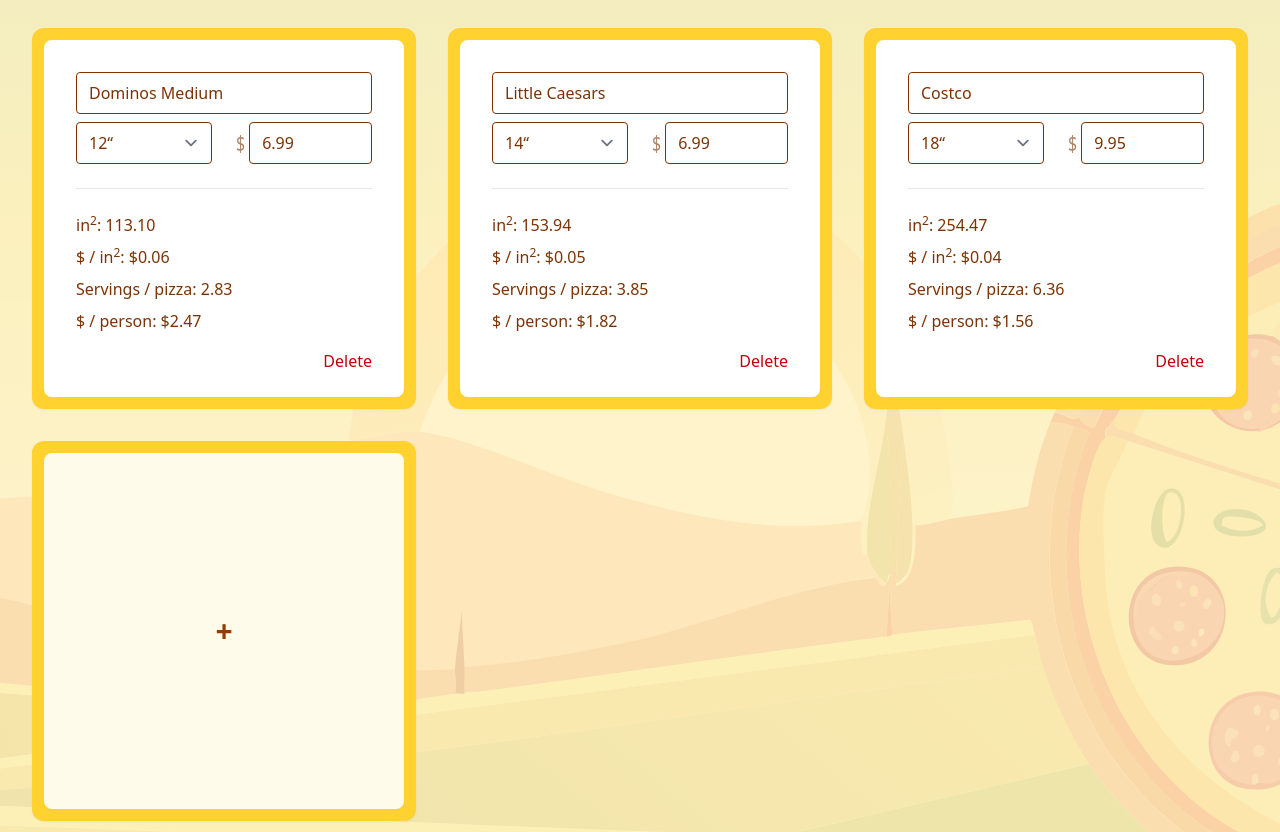
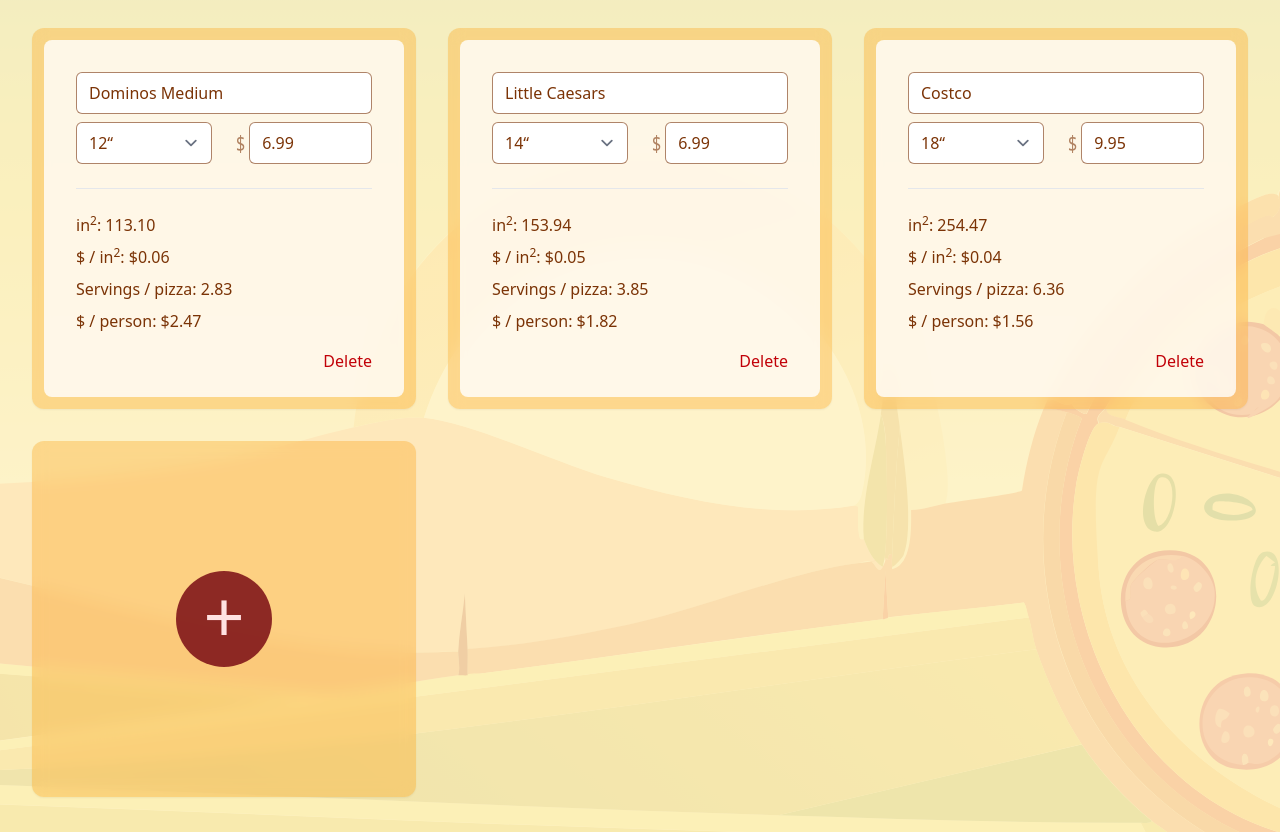
Before and after one commit to michaelbonner/pizza-size-price-calculator, a SvelteKit app: page / in a window 1280 px wide. Shown: the part 420-1252 px from the top of the page. Built offline with nearby package versions, Linux system fonts and the light colour scheme.

Commit message:
Add a little fun

```diff
--- a/src/routes/+page.svelte
+++ b/src/routes/+page.svelte
@@ -26,15 +26,15 @@
 	</p>
 </div>
 
-<div class="grid gap-8 py-8 w-full lg:grid-cols-3 mt-6 text-amber-900">
-	{#each pizzas as pizza, index (pizza.name)}
-		<div class="flex items-center p-3 bg-amber-300 rounded-xl shadow-xs">
-			<div class="grid gap-2 py-8 px-8 w-full bg-white rounded-lg">
+<div class="grid gap-y-8 gap-x-4 xl:gap-8 py-8 w-full lg:grid-cols-3 mt-6 text-amber-900">
+	{#each pizzas as pizza, index (index)}
+		<div class="flex items-center p-3 bg-amber-500/30 rounded-xl backdrop-blur-sm shadow-xs">
+			<div class="grid gap-2 py-8 px-8 w-full bg-white/80 rounded-lg">
 				<div>
 					<label for="name-{index}" class="sr-only">Name</label>
 					<input
 						id="name-{index}"
-						class="w-full border-amber-900 rounded"
+						class="w-full border-amber-900/60 rounded-md"
 						bind:value={pizza.name}
 						name="name"
 						placeholder="Name"
@@ -46,7 +46,7 @@
 						<label for="size-{index}" class="sr-only">Size</label>
 						<select
 							id="size-{index}"
-							class="w-full border-amber-900 rounded"
+							class="w-full border-amber-900/60 rounded-md"
 							name="size"
 							bind:value={pizza.size}
 						>
@@ -61,7 +61,7 @@
 						<input
 							id="price-{index}"
 							bind:value={pizza.price}
-							class="w-full border-amber-900 rounded"
+							class="w-full border-amber-900/60 rounded-md"
 							min="0"
 							name="price"
 							placeholder="Price"
@@ -107,14 +107,21 @@
 		</div>
 	{/each}
 
-	<div class="flex items-stretch p-3 bg-amber-300 rounded-xl shadow-xs">
+	<div
+		class="flex items-center p-3 bg-amber-500/30 rounded-xl backdrop-blur-sm shadow-xs justify-center min-h-[356px] relative hover:bg-amber-500/40 transition-colors"
+	>
 		<button
-			class="flex justify-center items-center p-8 w-full h-full text-3xl font-bold text-amber-800 bg-amber-50 rounded-lg transition-colors hover:bg-amber-200 min-h-[356px]"
+			class="size-24 rounded-full bg-red-900/90 flex justify-center items-center p-8 text-3xl lg:text-7xl font-light text-red-100 transition-colors hover:bg-red-800 group"
 			onclick={() => {
 				pizzas = [...pizzas, { name: '', size: '14', price: 0 }];
 			}}
 		>
-			+
+			<span
+				class="-translate-y-1 transition-transform group-hover:rotate-360 group-hover:-translate-y-1.5 group-hover:scale-110"
+				>+</span
+			>
+			<span class="sr-only">Add pizza</span>
+			<span class="absolute inset-0"></span>
 		</button>
 	</div>
 </div>
```
